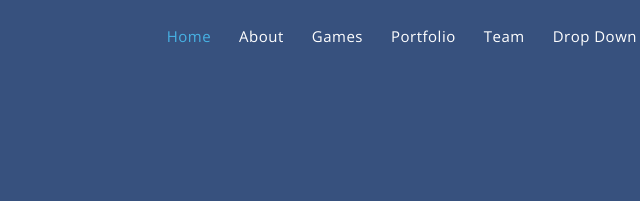
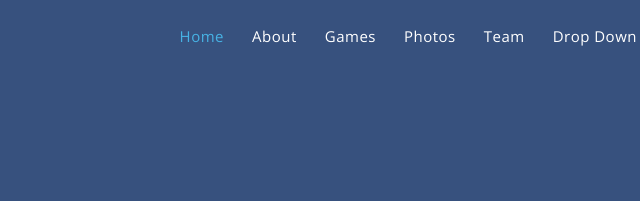
Before and after one commit to JacobPoole/WoWTilted, a plain HTML site: page index.html in a window 1280 px wide. Shown: the top 201 px of the page, 296-936 px from the left. Drawn offline with nearby package versions, Linux system fonts and the light colour scheme.

Commit message:
Photos to navbar

```diff
--- a/index.html
+++ b/index.html
@@ -51,7 +51,7 @@
           <li class="active"><a href="index.html">Home</a></li>
           <li><a href="#about">About</a></li>
           <li><a href="#games">Games</a></li>
-          <li><a href="#portfolio">Portfolio</a></li>
+          <li><a href="#portfolio">Photos</a></li>
           <li><a href="#team">Team</a></li>
           <li class="drop-down"><a href="">Drop Down</a>
             <ul>
```
